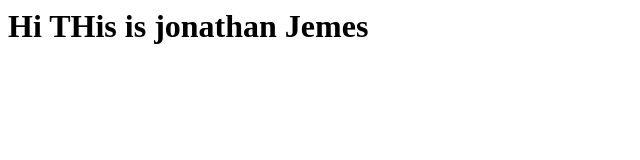
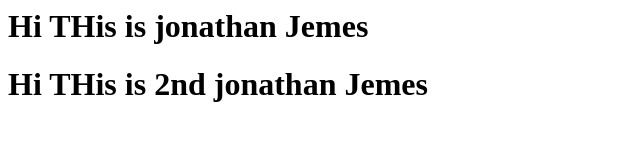
Before and after one commit to jonathanjemes/EmployEase-client, a plain HTML site: page index.html in a window 1280 px wide. Shown: the whole page, without its empty margins (0-640 px from the left). Drawn offline with Linux system fonts and the light colour scheme.

Commit message:
2nd line

```diff
--- a/index.html
+++ b/index.html
@@ -1 +1,2 @@
 <h1>Hi THis is jonathan Jemes</h1>
+<h1>Hi THis is 2nd jonathan Jemes</h1>
```
